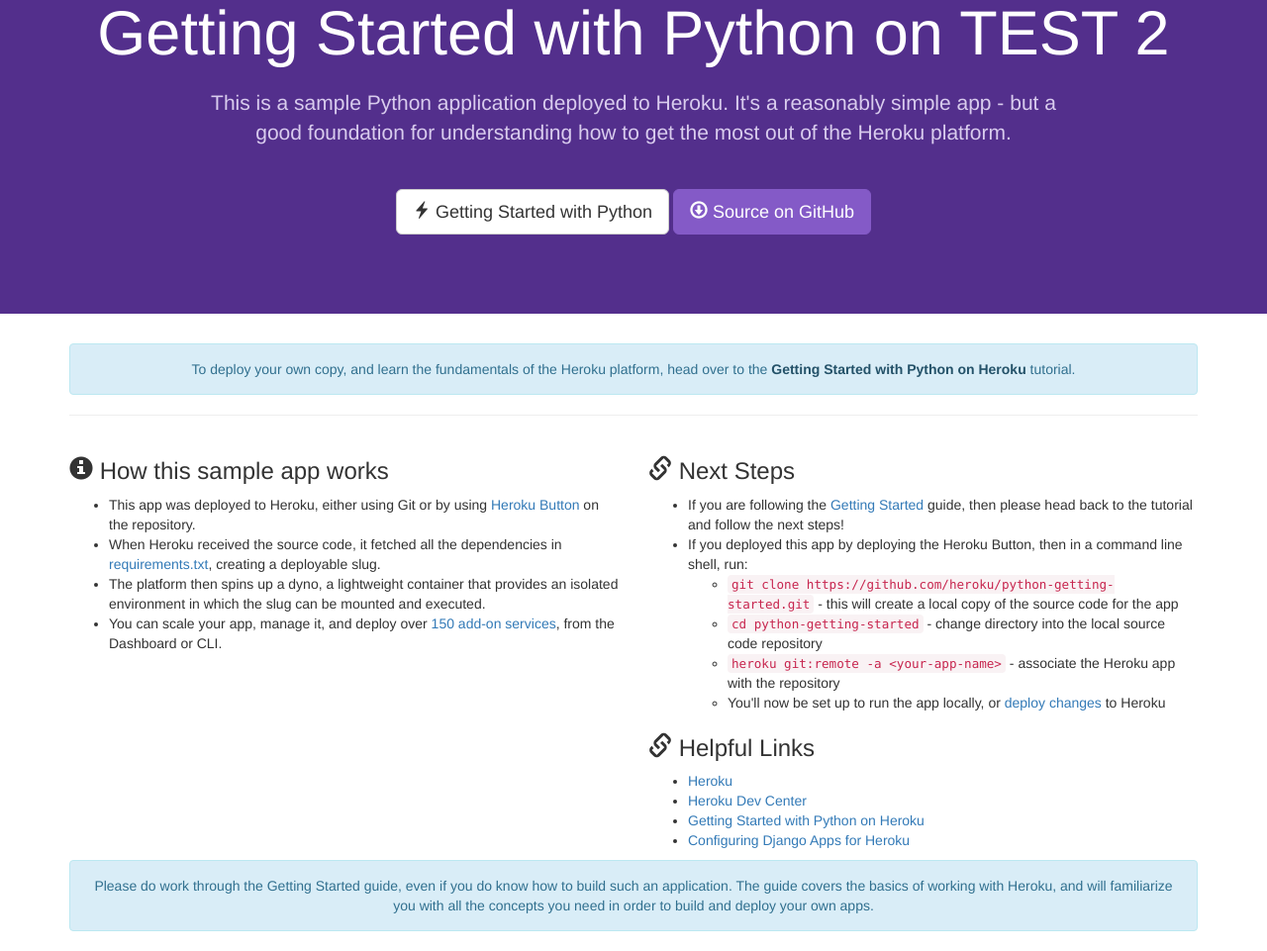
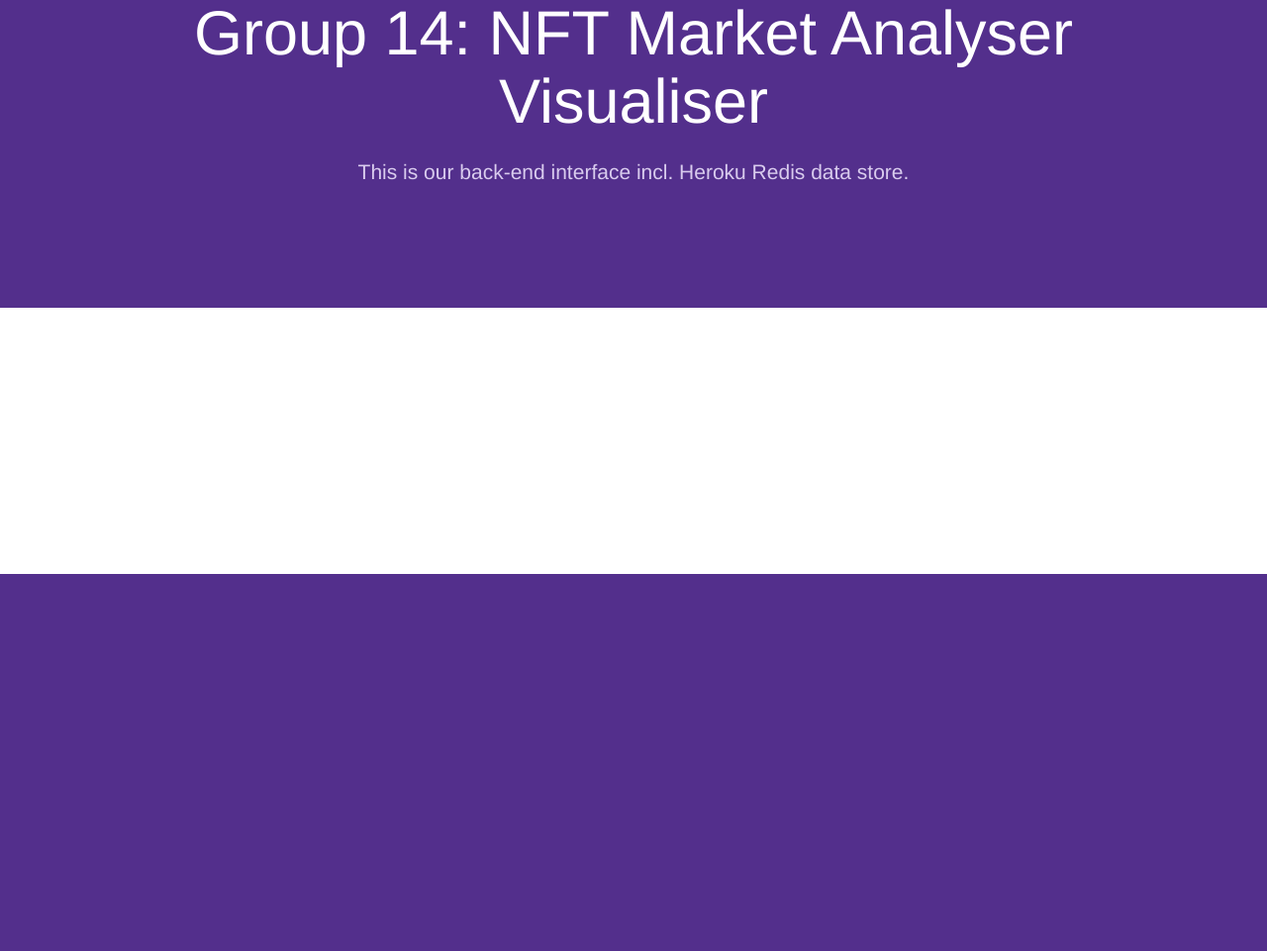
Before and after one commit to NFT-Group/back_end, a Django app: page / in a window 1280 px wide. Shown: the part 220-1181 px from the top of the page at 99% size. After the commit the page ends 800 px from the top, so only its background shows below. Run offline with Django 3.2, Linux system fonts and the light colour scheme; some libraries are stand-ins or nearby versions.

Commit message:
Site changed

```diff
--- a/hello/templates/index.html
+++ b/hello/templates/index.html
@@ -6,53 +6,10 @@
 <div class="jumbotron text-center">
   <div class="container">
     <a href="/" class="lang-logo">
-      <img src="{% static 'lang-logo.png'%}">
+      <img src="{% static 'backendlogo.png'%}">
     </a>
-    <h1>Getting Started with Python on TEST 2</h1>
-    <p>This is a sample Python application deployed to Heroku. It's a reasonably simple app - but a good foundation for understanding how to get the most out of the Heroku platform.</p>
-    <a type="button" class="btn btn-lg btn-default" href="https://devcenter.heroku.com/articles/getting-started-with-python"><span class="glyphicon glyphicon-flash"></span> Getting Started with Python</a>
-    <a type="button" class="btn btn-lg btn-primary" href="https://github.com/heroku/python-getting-started"><span class="glyphicon glyphicon-download"></span> Source on GitHub</a>
-  </div>
-</div>
-<div class="container">
-  <div class="alert alert-info text-center" role="alert">
-    To deploy your own copy, and learn the fundamentals of the Heroku platform, head over to the <a href="https://devcenter.heroku.com/articles/getting-started-with-python" class="alert-link">Getting Started with Python on Heroku</a> tutorial.
-  </div>
-  <hr>
-  <div class="row">
-    <div class="col-md-6">
-      <h3><span class="glyphicon glyphicon-info-sign"></span> How this sample app works</h3>
-      <ul>
-        <li>This app was deployed to Heroku, either using Git or by using <a href="https://github.com/heroku/python-getting-started">Heroku Button</a> on the repository.</li>
-
-        <li>When Heroku received the source code, it fetched all the dependencies in <a href="https://github.com/heroku/python-getting-started/blob/main/requirements.txt">requirements.txt</a>, creating a deployable slug.</li>
-        <li>The platform then spins up a dyno, a lightweight container that provides an isolated environment in which the slug can be mounted and executed.</li>
-        <li>You can scale your app, manage it, and deploy over <a href="https://addons.heroku.com/">150 add-on services</a>, from the Dashboard or CLI.</li>
-      </ul>
-    </div>
-    <div class="col-md-6">
-      <h3><span class="glyphicon glyphicon-link"></span> Next Steps</h3>
-      <ul>
-        <li>If you are following the <a href="https://devcenter.heroku.com/articles/getting-started-with-python">Getting Started</a> guide, then please head back to the tutorial and follow the next steps!</li>
-        <li>If you deployed this app by deploying the Heroku Button, then in a command line shell, run:</li>
-        <ul>
-          <li><code>git clone https://github.com/heroku/python-getting-started.git</code> - this will create a local copy of the source code for the app</li>
-          <li><code>cd python-getting-started</code> - change directory into the local source code repository</li>
-          <li><code>heroku git:remote -a &lt;your-app-name></code> - associate the Heroku app with the repository</li>
-          <li>You'll now be set up to run the app locally, or <a href="https://devcenter.heroku.com/articles/getting-started-with-python#push-local-changes">deploy changes</a> to Heroku</li>
-        </ul>
-      </ul>
-      <h3><span class="glyphicon glyphicon-link"></span> Helpful Links</h3>
-      <ul>
-        <li><a href="https://www.heroku.com/home">Heroku</a></li>
-        <li><a href="https://devcenter.heroku.com/">Heroku Dev Center</a></li>
-        <li><a href="https://devcenter.heroku.com/articles/getting-started-with-python">Getting Started with Python on Heroku</a></li>
-        <li><a href="https://devcenter.heroku.com/articles/django-app-configuration">Configuring Django Apps for Heroku</a></li>
-      </ul>
-    </div>
-  </div> <!-- row -->
-   <div class="alert alert-info text-center" role="alert">
-    Please do work through the Getting Started guide, even if you do know how to build such an application.  The guide covers the basics of working with Heroku, and will familiarize you with all the concepts you need in order to build and deploy your own apps.
+    <h1>Group 14: NFT Market Analyser Visualiser</h1>
+    <p>This is our back-end interface incl. Heroku Redis data store.</p>
   </div>
 </div>
 {% endblock %}
```
Also changed, not shown: hello/static/backendlogo.jpeg (added), hello/static/lang-logo.png (deleted), 3 other files.
